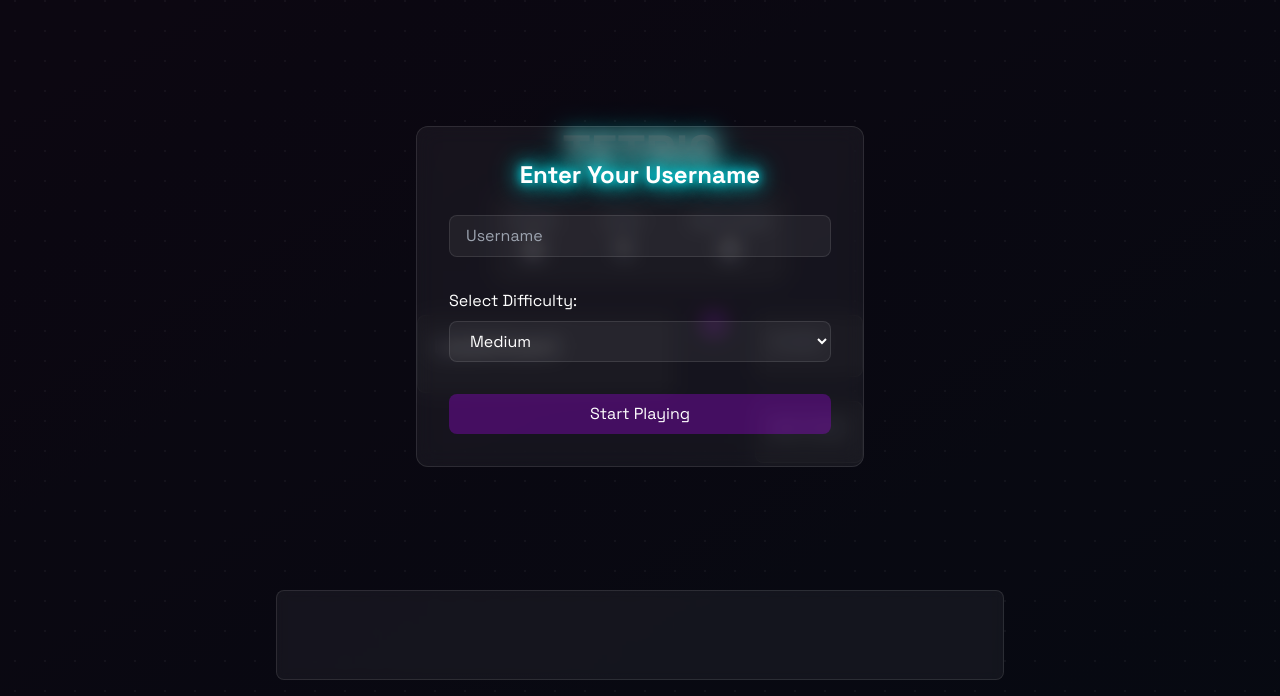
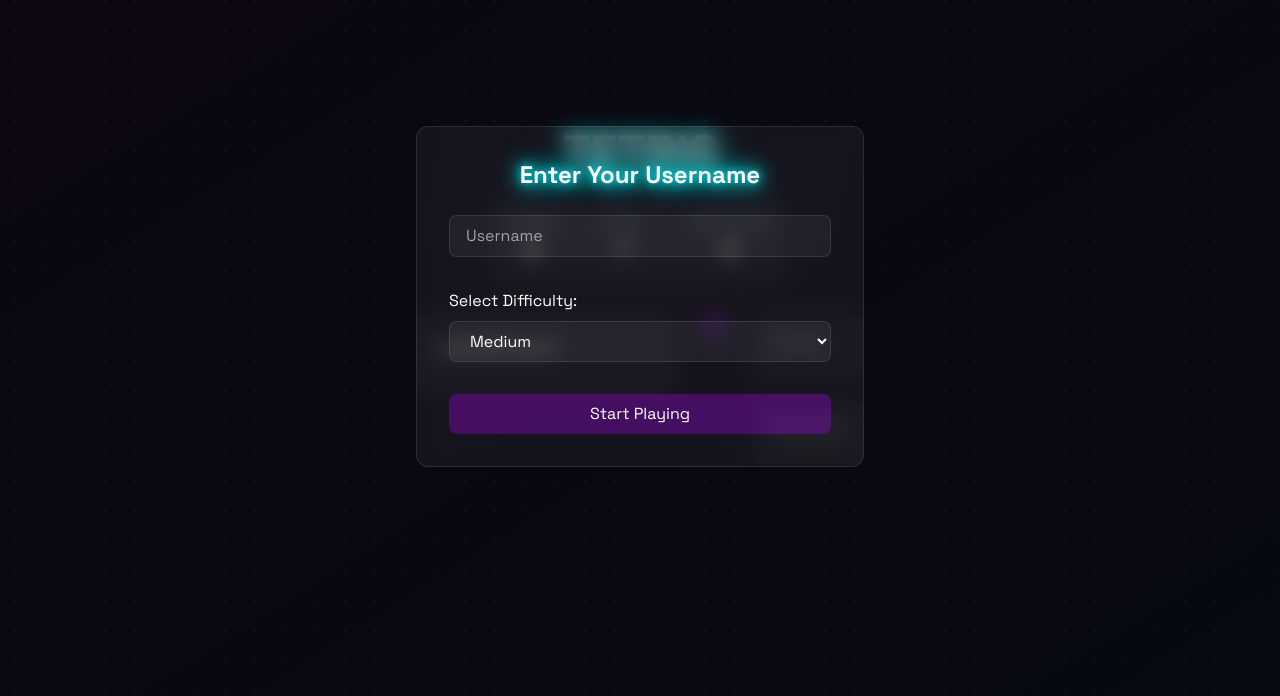
Before and after one commit to RAKSHIT1998/tetris, a website: page index.html in a window 1280 px wide. Shown: the part 104-800 px from the top of the page. Drawn offline with nearby package versions, Linux system fonts and the light colour scheme.

Commit message:
Fix username form and remove unnecessary ads

```diff
--- a/index.html
+++ b/index.html
@@ -4,9 +4,6 @@
     <meta charset="UTF-8">
     <meta name="viewport" content="width=device-width, initial-scale=1.0">
     <title>Modern Tetris 2025</title>
-
-    <!-- Google AdSense -->
-    <script async src="https://pagead2.googlesyndication.com/pagead/js/adsbygoogle.js?client=ca-pub-5156494121502262" crossorigin="anonymous"></script>
 
     <script src="https://cdn.tailwindcss.com"></script>
     <link href="https://fonts.googleapis.com/css2?family=Space+Grotesk:wght@300;400;500;600;700&display=swap" rel="stylesheet">
@@ -74,19 +71,6 @@
         .control-btn:active {
             transform: scale(0.95);
             background: rgba(255, 255, 255, 0.2);
-        }
-
-        .ad-container {
-            min-height: 90px;
-            background: rgba(255, 255, 255, 0.05);
-            backdrop-filter: blur(5px);
-            border: 1px solid rgba(255, 255, 255, 0.1);
-            border-radius: 8px;
-            overflow: hidden;
-            display: flex;
-            justify-content: center;
-            align-items: center;
-            margin: 1rem 0;
         }
 
         .input-field {
@@ -280,11 +264,5 @@
     <script src="https://html2canvas.hertzen.com/dist/html2canvas.min.js"></script>
     <script src="tetris.js"></script>
     <script src="social.js"></script>
-    <script>
-        // Initialize ads
-        window.onload = function() {
-            (adsbygoogle = window.adsbygoogle || []).push({});
-        };
-    </script>
 </body>
 </html>
```
